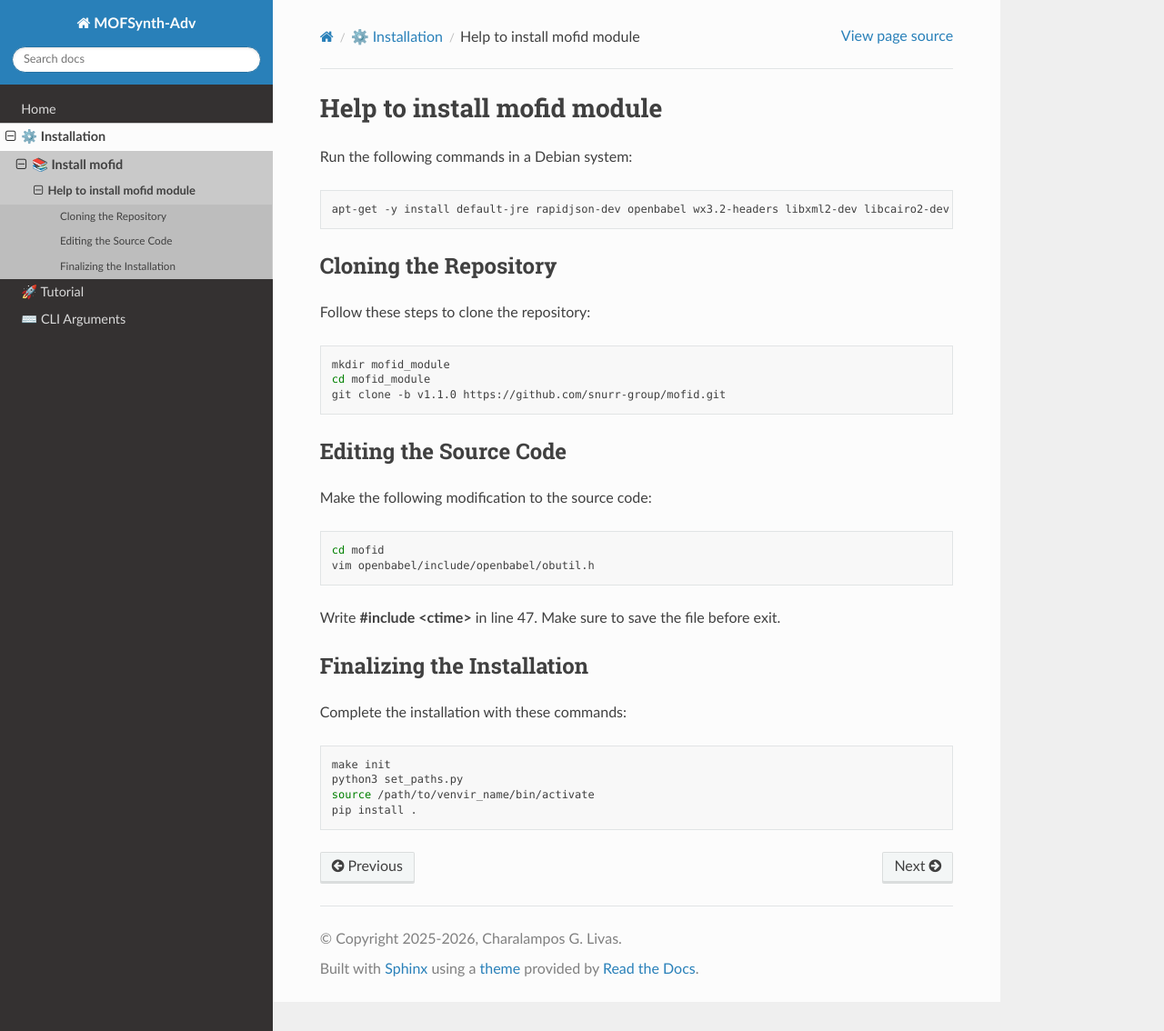
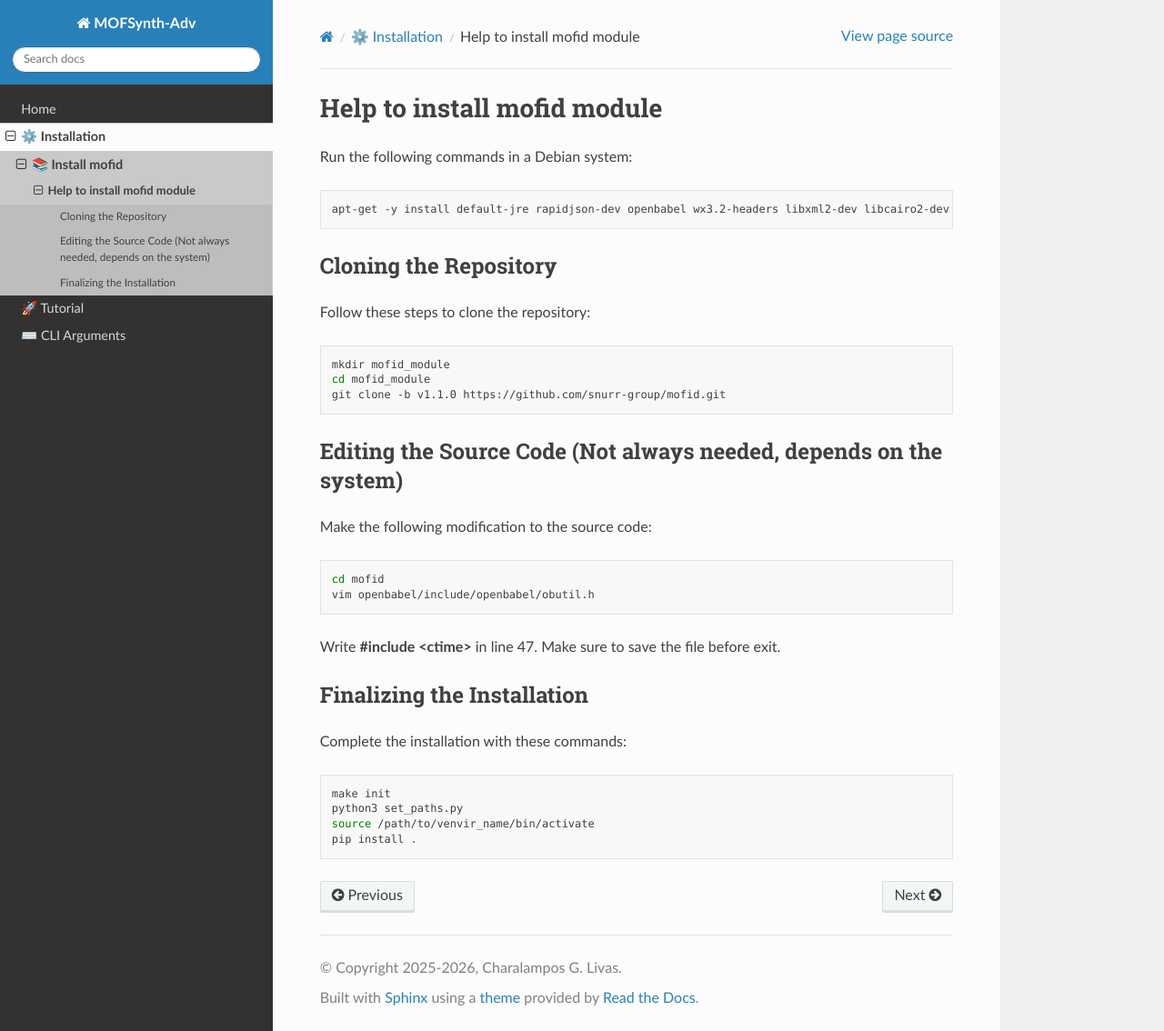
Before and after one commit to livaschar/mofsynth_adv, a Sphinx documentation site: the page built from docs/source/mofid_help.rst, in a window 1280 px wide and 1134 px high. Shown: the whole window at 91% size. Built offline with Sphinx 7.4.7 and the Read the Docs theme 3.1.0, drawn with Linux system fonts in a browser that asks for light colours; the version number is read from the project's files by our own code.

Commit message:
Update mofid_help.rst

```diff
--- a/docs/source/mofid_help.rst
+++ b/docs/source/mofid_help.rst
@@ -19,7 +19,7 @@ Follow these steps to clone the repository:
     git clone -b v1.1.0 https://github.com/snurr-group/mofid.git
 
 
-Editing the Source Code
+Editing the Source Code (Not always needed, depends on the system)
 -----------------------
 
 Make the following modification to the source code:
```
